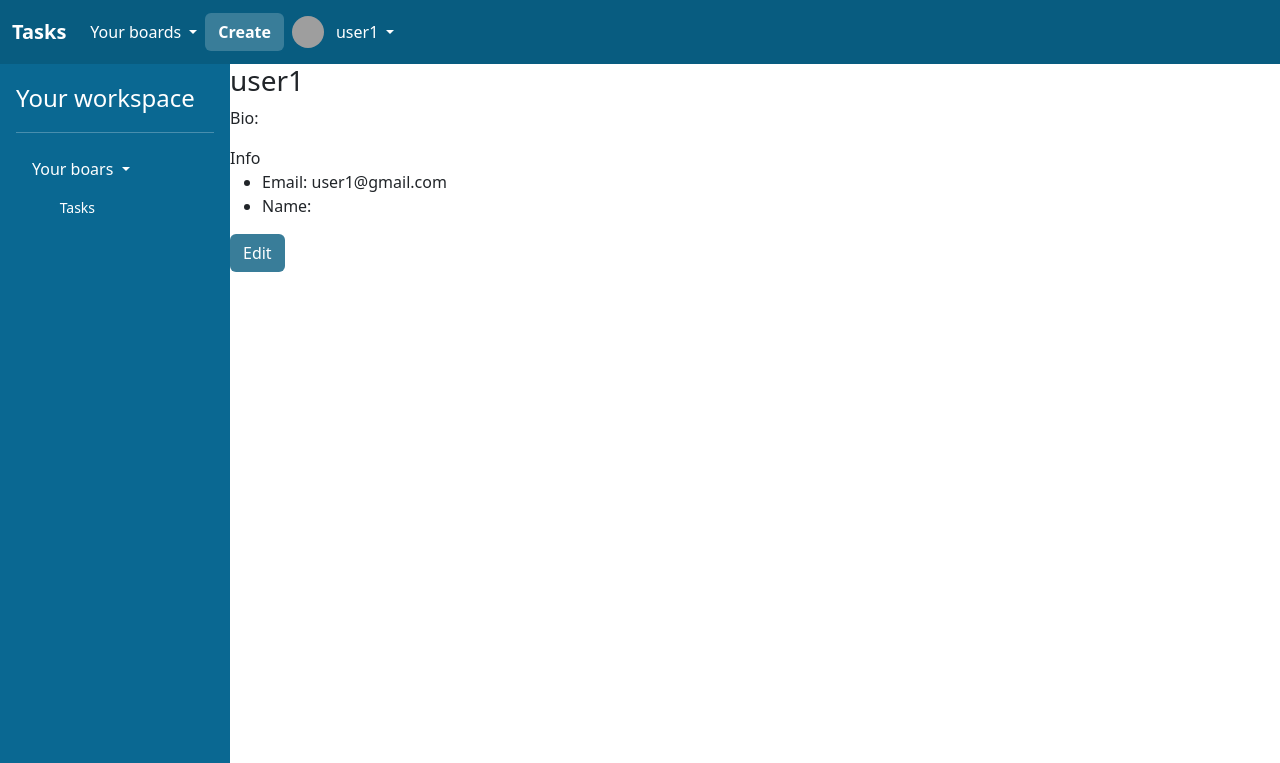
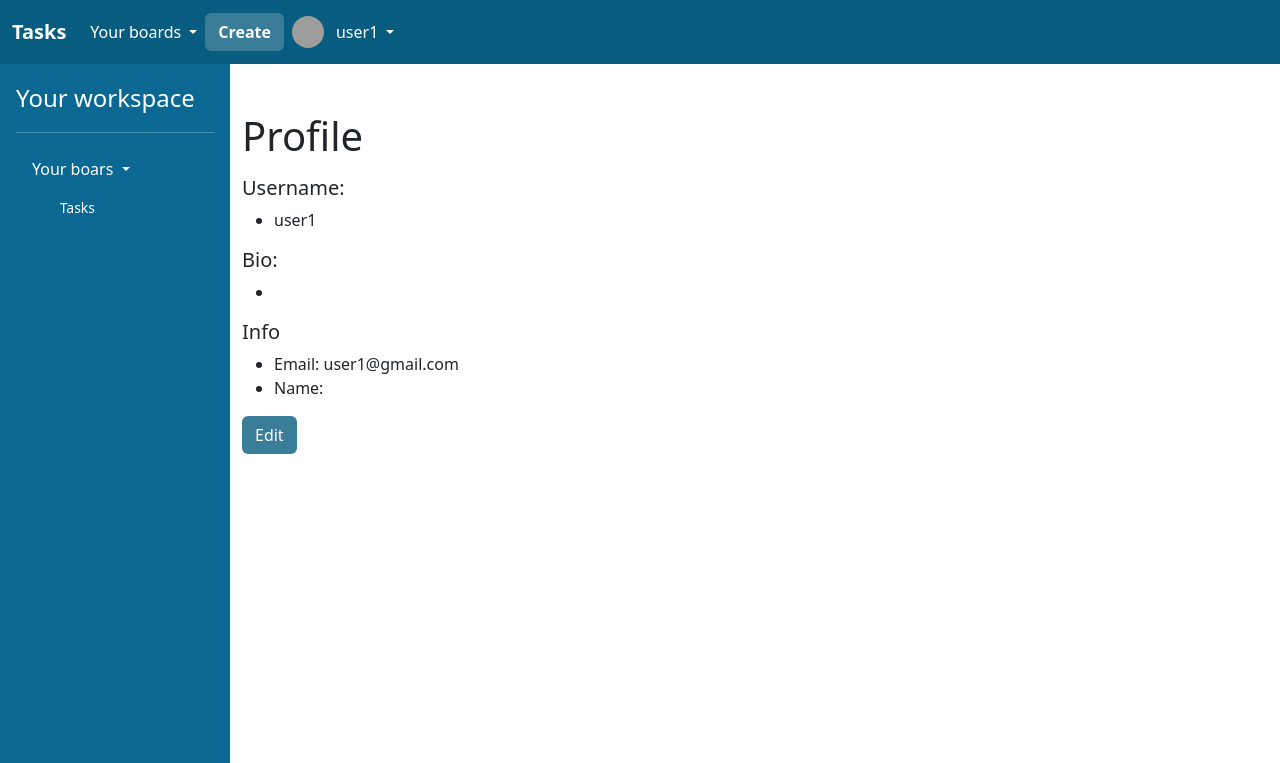
Before and after one commit to AnhtuanUit/task-platform, a Django app: page /profile/1 in a window 1280 px wide. Shown: the top 763 px of the page. Run offline with Django 5.2, Linux system fonts and the light colour scheme; a user stored in the database is signed in; data comes from the database, SQL or seed files in the repository; both versions use the stored data as it was after the commit; some libraries are stand-ins or nearby versions; grey boxes are pictures that could not be loaded.

Commit message:
Styling title of page forms, styling profile

```diff
--- a/task/templates/task/create_attachment_file.html
+++ b/task/templates/task/create_attachment_file.html
@@ -5,12 +5,14 @@ Create attachment file
 {% endblock %}
 
 {% block main %}
+    <div class="container">
         <div class="mt-5">
-        <h3>Create attachment file</h3>
+            <h1>Create attachment file</h1>
             <form action="{% url 'create_attachment_file' card.id %}" method="POST" enctype="multipart/form-data">
                 {% csrf_token %}
                 {{ form }}
                 <input class="btn" style="background: #397D99; color: white;" type="submit" value="Save">
             </form>
         </div>
+    </div>
 {% endblock %}
--- a/task/templates/task/edit_card.html
+++ b/task/templates/task/edit_card.html
@@ -7,7 +7,7 @@ Edit card
 {% block main %}
     <div class="container">
         <div class="mt-5">
-            <h3 class="mb-3">Edit card</h3>
+            <h1 class="mb-3">Edit card</h1>
             <form action="{% url 'edit_card' card.id %}" method="POST">
                 {% csrf_token %}
                 {{ form }}
--- a/task/templates/task/edit_card_title.html
+++ b/task/templates/task/edit_card_title.html
@@ -7,7 +7,7 @@ Edit card title
 {% block main %}
     <div class="container">
         <div class="mt-5">
-            <h3>Edit card title</h3>
+            <h1>Edit card title</h1>
             <form action="{% url 'edit_card_title' card.id %}" method="POST">
                 {% csrf_token %}
                 {{ form }}
--- a/task/templates/task/edit_list_view.html
+++ b/task/templates/task/edit_list_view.html
@@ -7,7 +7,7 @@ Edit list
 {% block main %}
     <div class="container">
         <div class="mt-5">
-            <h3>Edit list</h3>
+            <h1>Edit list</h1>
             <form action="{% url 'edit_list' list.id %}" method="POST">
                 {% csrf_token %}
                 {{ form }}
--- a/task/templates/task/edit_profile.html
+++ b/task/templates/task/edit_profile.html
@@ -6,7 +6,7 @@ Profile
 
 {% block main %}
     <div class="mt-5">
-        <h3>{{ profile.username }}</h3>
+        <h1>{{ profile.username }}</h1>
         <form action="{% url 'edit_profile' profile.id %}" method="POST">
             {% csrf_token %}
             {{ form }}
--- a/task/templates/task/profile.html
+++ b/task/templates/task/profile.html
@@ -5,9 +5,22 @@ Profile
 {% endblock %}
 
 {% block main %}
-    <h3>{{ profile.username }}</h3>
-    <p>Bio: {{ profile.bio }}</p>
-    Info
+    <div class="container">
+        <div class="mt-5">
+            <h1>Profile</h1>
+            <h5 class="mt-3">Username:</h5>
+            <ul>
+                <li>
+                    {{ profile.username }}
+                </li>
+            </ul>
+            <h5>Bio:</h5>
+            <ul>
+                <li>
+                    {{ profile.bio }}
+                </li>
+            </ul>
+            <h5>Info</h5>
             <ul>
                 <li>
                     Email: {{ profile.email }}
@@ -19,4 +32,6 @@ Profile
             {% if request.user.id == profile.id %}
                 <a class="btn" style="background: #397D99; color: white;" href="{% url 'edit_profile' profile.id %}">Edit</a>
             {% endif %}
+        </div>
+    </div>
 {% endblock %}
--- a/task/views.py
+++ b/task/views.py
@@ -121,6 +121,7 @@ class EditCardForm(forms.Form):
 
 
 class CreateAttachmentForm(forms.Form):
+    template_name = "form_snippet.html"
     title = forms.CharField(
         max_length=256,
         required=False,
@@ -128,7 +129,9 @@ class CreateAttachmentForm(forms.Form):
             attrs={"class": "form-control w-auto", "placeholder": "Title"}
         ),
     )
-    file = forms.FileField()
+    file = forms.FileField(
+        widget=forms.FileInput(attrs={"class": "form-control w-auto"})
+    )
 
 
 from channels.layers import get_channel_layer
```
Also changed, not shown: task/templates/task/card.html (+13 -11 lines), db.sqlite3, media/uploads/upload_image.png (added). Lines whose indentation alone changed are shown as unchanged.
